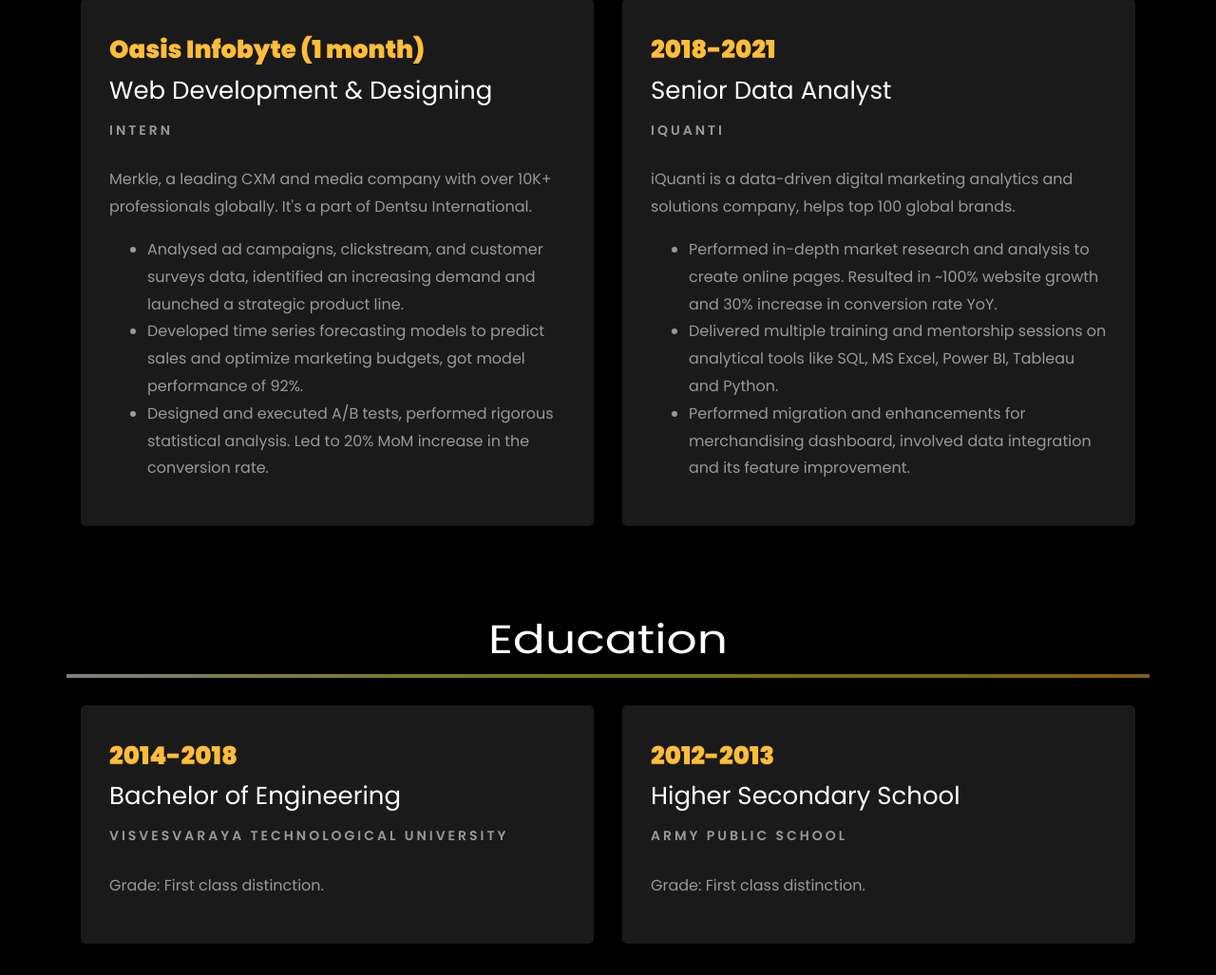
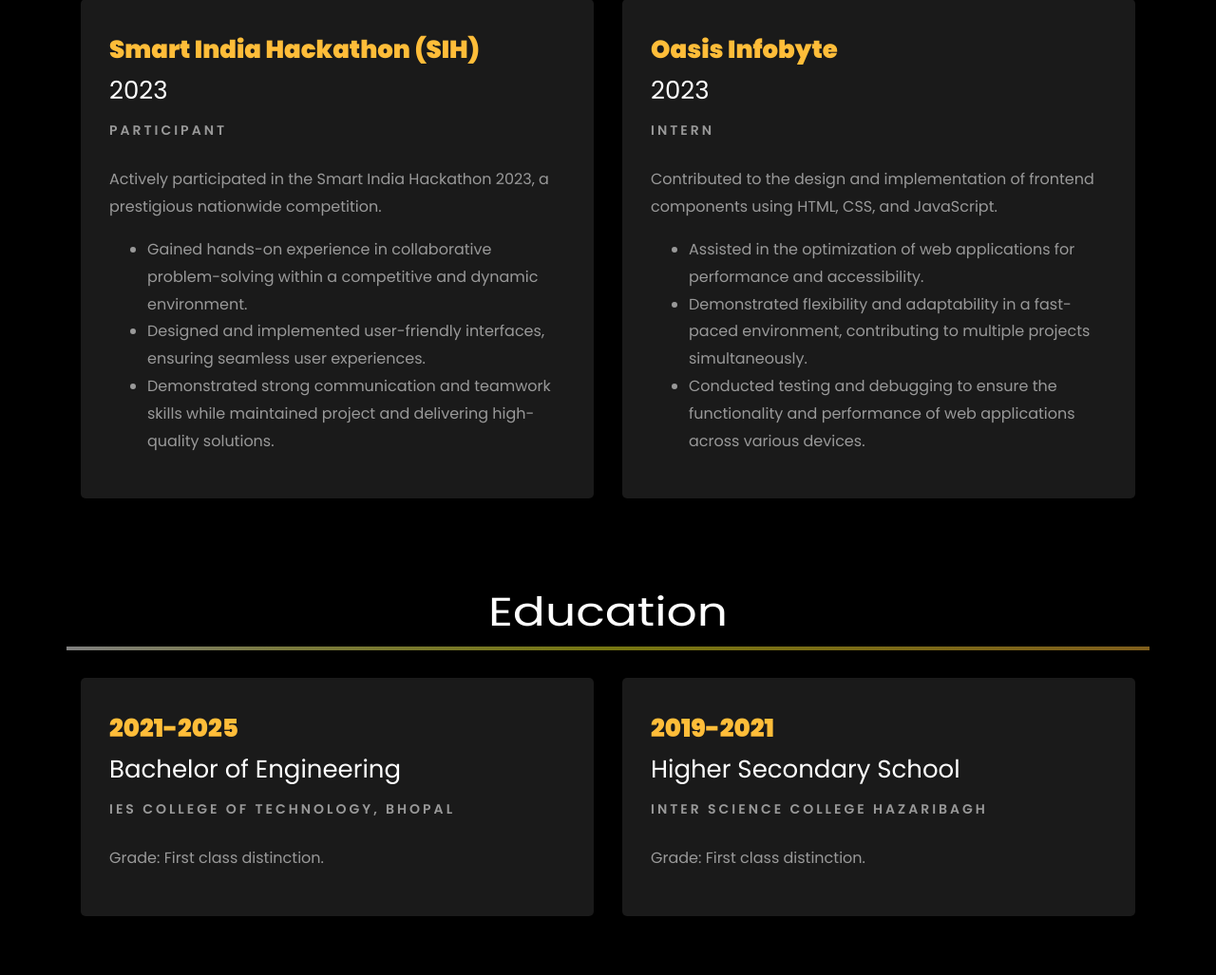
Before and after one commit to Sahul54/Sahul-Portfolio-s, a plain HTML site: page index.html in a window 1280 px wide. Shown: the part 1835-2862 px from the top of the page at 95% size. Drawn offline with Linux system fonts and the light colour scheme; files whose address does not match are found by name.

Commit message:
till  cv

```diff
--- a/index.html
+++ b/index.html
@@ -329,14 +329,14 @@
 		<div class="row">
 				<div class="col-md-6">
 					<div class="resume-wrap ftco-animate">
-						<span class="date">Oasis Infobyte (1 month)</span>
-						<h2>Web Development & Designing</h2>
-						<span class="position">Intern</span>
-						<p class="mt-4">Merkle, a leading CXM and media company with over 10K+ professionals globally. It's a part of Dentsu International.
+						<span class="date">Smart India Hackathon (SIH)</span>
+						<h2>2023</h2>
+						<span class="position">Participant </span>
+						<p class="mt-4">Actively participated in the Smart India Hackathon 2023, a prestigious nationwide competition.
 							<ul>
-								<li>Analysed ad campaigns, clickstream, and customer surveys data, identified an increasing demand and launched a strategic product line.</li>
-								<li>Developed time series forecasting models to predict sales and optimize marketing budgets, got model performance of 92%.</li>
-								<li>Designed and executed A/B tests, performed rigorous statistical analysis. Led to 20% MoM increase in the conversion rate.</li>
+								<li>Gained hands-on experience in collaborative problem-solving within a competitive and dynamic environment.</li>
+								<li>Designed and implemented user-friendly interfaces, ensuring seamless user experiences.</li>
+								<li>Demonstrated strong communication and teamwork skills while maintained project and delivering high-quality solutions.</li>
 							</ul>
 						</p>
 					</div>
@@ -345,14 +345,14 @@
 
 				<div class="col-md-6">
 					<div class="resume-wrap ftco-animate">
-						<span class="date">2018-2021</span>
-						<h2>Senior Data Analyst</h2>
-						<span class="position">iQuanti</span>
-						<p class="mt-4">iQuanti is a data-driven digital marketing analytics and solutions company, helps top 100 global brands.
+						<span class="date">Oasis Infobyte</span>
+						<h2>2023</h2>
+						<span class="position">Intern</span>
+						<p class="mt-4">Contributed to the design and implementation of frontend components using HTML, CSS, and JavaScript.
 							<ul>
-								<li>Performed in-depth market research and analysis to create online pages. Resulted in ~100% website growth and 30% increase in conversion rate YoY.</li>
-								<li>Delivered multiple training and mentorship sessions on analytical tools like SQL, MS Excel, Power BI, Tableau and Python.</li>
-								<li>Performed migration and enhancements for merchandising dashboard, involved data integration and its feature improvement.</li>
+								<li>Assisted in the optimization of web applications for performance and accessibility.</li>
+								<li>Demonstrated flexibility and adaptability in a fast-paced environment, contributing to multiple projects simultaneously.</li>
+								<li>Conducted testing and debugging to ensure the functionality and performance of web applications across various devices.</li>
 							</ul>
 						</p>
 					</div>
@@ -372,18 +372,18 @@
 			<div class="row">
     			<div class="col-md-6">
     				<div class="resume-wrap ftco-animate">
-    					<span class="date">2014-2018</span>
+    					<span class="date">2021-2025</span>
     					<h2>Bachelor of Engineering</h2>
-    					<span class="position">Visvesvaraya Technological University</span>
+    					<span class="position">IES College of Technology, Bhopal</span>
     					<p class="mt-4">Grade: First class distinction.</p>
     				</div>
     			</div>
 
     			<div class="col-md-6">
     				<div class="resume-wrap ftco-animate">
-    					<span class="date">2012-2013</span>
+    					<span class="date">2019-2021</span>
     					<h2>Higher Secondary School</h2>
-    					<span class="position">Army Public School</span>
+    					<span class="position">Inter Science College Hazaribagh</span>
     					<p class="mt-4">Grade: First class distinction.</p>
     				</div>
 				</div>
@@ -391,7 +391,7 @@
 
     		<div class="row justify-content-center mt-5">
     			<div class="col-md-6 text-center ftco-animate">
-    				<p><a href="#" class="btn btn-primary py-4 px-5">Download CV</a></p>
+    				<p><a href="https://drive.google.com/file/d/16tMfIBtjUPQEv8gBEwzET-ZHKV5Jzgw9/view?usp=drive_link" class="btn btn-primary py-4 px-5">Download CV</a></p>
     			</div>
     		</div>
     	</div>
```
Also changed, not shown: 1 other file.
